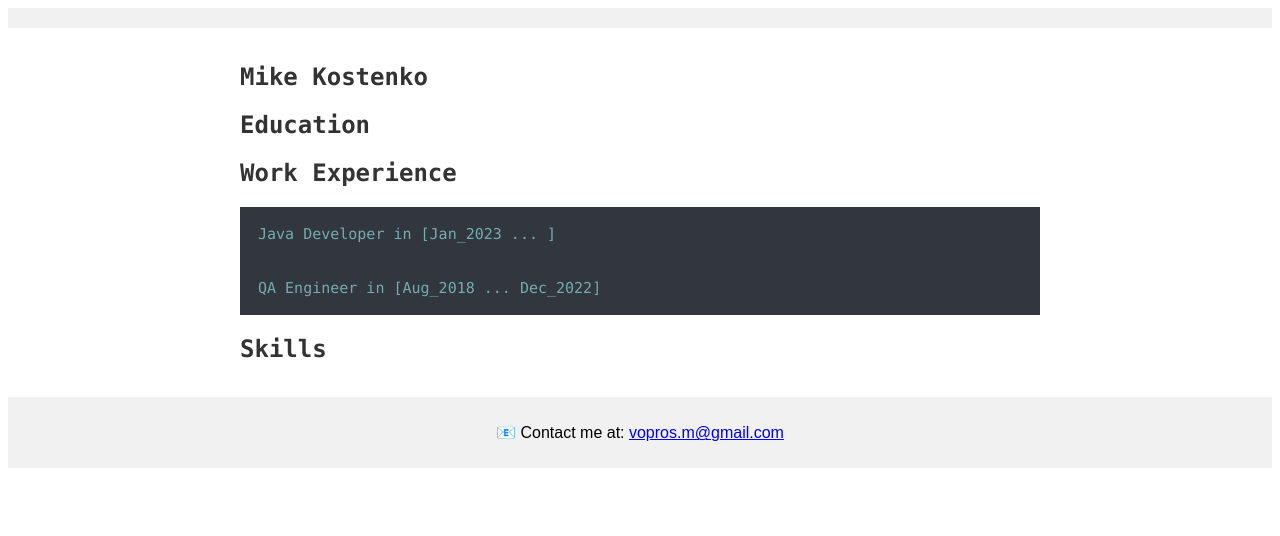
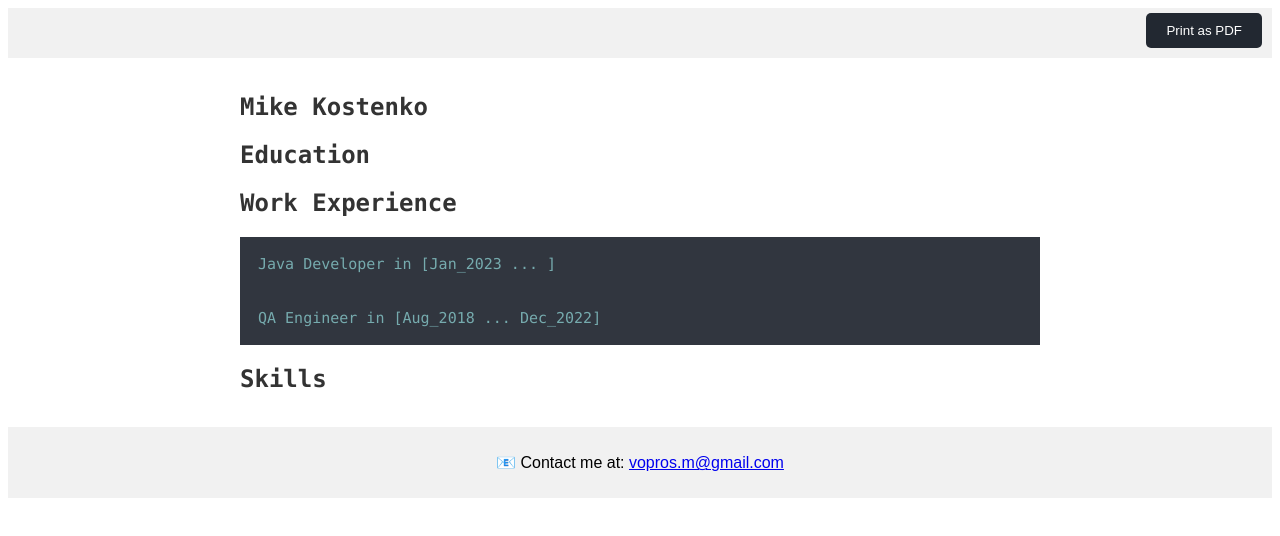
Before and after one commit to vopros21/cv-mike-kostenko, a plain HTML site: page docs/index.html in a window 1280 px wide. Drawn offline with Linux system fonts and the light colour scheme.

Commit message:
Add print action button to the header.

```diff
--- a/docs/index.html
+++ b/docs/index.html
@@ -10,7 +10,8 @@
 </head>
 <body>
 <header>
- <!-- Navigation bar, if needed -->
+    <!-- Navigation bar, if needed -->
+    <button id="pdf-button" onclick="window.print()">Print as PDF</button>
 </header>
 <main>
     <!-- Lightweight client-side loader that feature-detects and load polyfills only when necessary -->
--- a/docs/styles.css
+++ b/docs/styles.css
@@ -2,11 +2,20 @@
 body {
  font-family: sans-serif;
 }
-header, footer {
+header {
+ background-color: #f1f1f1;
+ text-align: center;
+ padding: 10px 0;
+ position: relative; /* Ensures the button is positioned relative to the header */
+ height: 30px; /* Adjust based on your header's height */
+}
+
+footer {
  background-color: #f1f1f1;
  text-align: center;
  padding: 10px 0;
 }
+
 main {
  max-width: 800px;
  margin: 0 auto;
@@ -37,7 +46,7 @@ section {
 
 /* Add a background color to the button if it is clicked on (add the .active class with JS), and when you move the mouse over it (hover) */
 .active, .collapsible:hover {
-  background-color: #222831;
+  background-color: #222831; /* Clickable part colour */
 }
 
 /* Style the collapsible content. Note: hidden by default */
@@ -47,3 +56,19 @@ section {
   overflow: hidden;
   background-color: #EEEEEE;
 }
+
+#pdf-button {
+    position: absolute; /* Allows precise positioning within the header */
+    bottom: 10px; /* Distance from the bottom of the header */
+    right: 10px; /* Distance from the right edge of the header */
+    padding: 10px 20px; /* Button padding for aesthetics */
+    background-color: #222831; /* Button color */
+    color: white; /* Text color */
+    border: none; /* Remove default border */
+    border-radius: 5px; /* Rounded corners */
+    cursor: pointer; /* Pointer cursor on hover */
+}
+
+#pdf-button:hover {
+    background-color: #4e535a; /* Lighter shade on hover for effect */
+}
```
